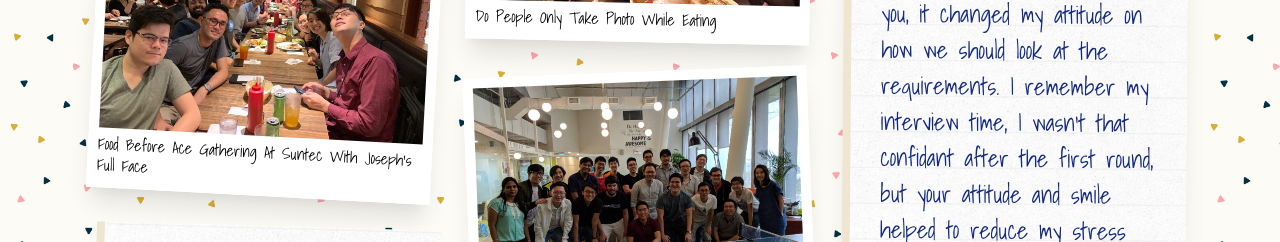
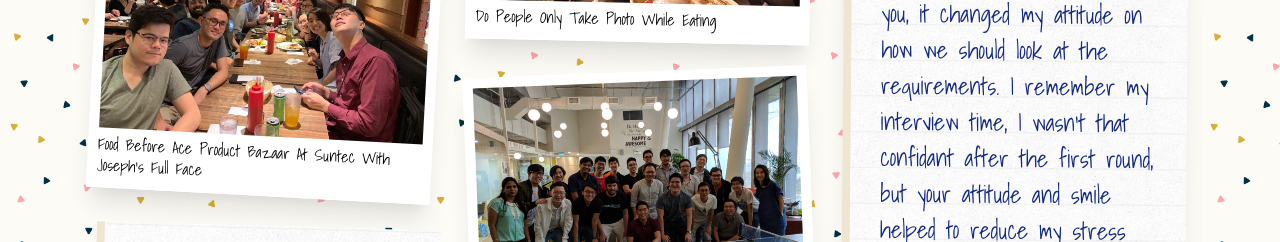
Before and after one commit to zephinzer/farewell, a React (Create React App) app: page / in a window 1280 px wide. Shown: the part 3140-3382 px from the top of the page. Built offline with nearby package versions, Linux system fonts and the light colour scheme.

Commit message:
correct photo captions

```diff
--- a/src/messages/messages.js
+++ b/src/messages/messages.js
@@ -169,7 +169,7 @@ export const messages = [
   {
     type: "photo",
     image: suntec,
-    alt: "food before ace gathering at suntec with Joseph's full face",
+    alt: "food before ace product bazaar at suntec with Joseph's full face",
   },
   {
     type: "text",
@@ -235,7 +235,7 @@ export const messages = [
   {
     type: "photo",
     image: suntec2,
-    alt: "food before ace gathering at suntec with Joseph's partial face",
+    alt: "food before ace product bazaar at suntec with Joseph's partial face",
   },
   {
     type: "text",
```
